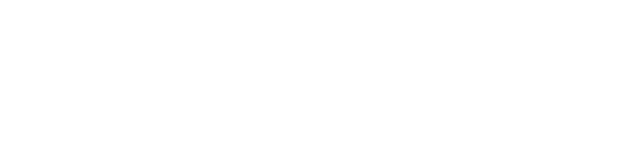
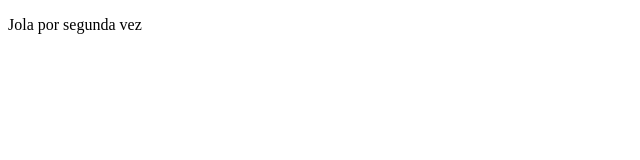
Before and after one commit to Nazareno6/proyecto-git, a plain HTML site: page index.html in a window 1280 px wide. Shown: the whole page, without its empty margins (0-640 px from the left). Drawn offline with Linux system fonts and the light colour scheme.

Commit message:
Version 0.0.2

```diff
--- a/index.html
+++ b/index.html
@@ -4,6 +4,6 @@
 	<title>Hola desde git</title>
 </head>
 <body>
-
+<p>Jola por segunda vez</p>
 </body>
 </html>
```
